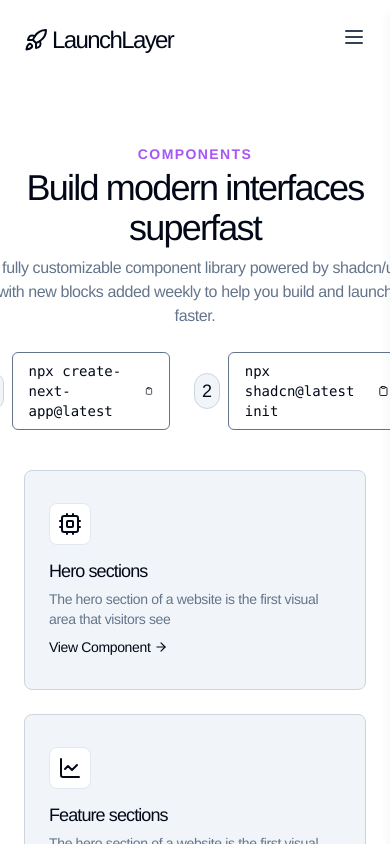
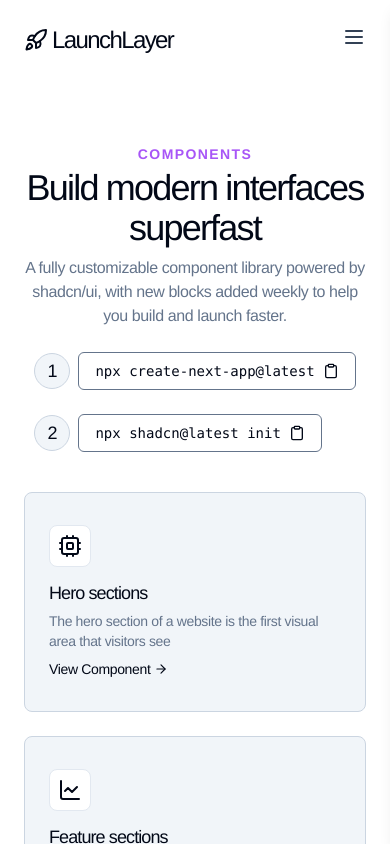
Before and after one commit to PiyushG-dev/launchlayer, a Next.js app: page /components in a window 390 px wide. Shown: the top 844 px of the page. Built offline with nearby package versions, Linux system fonts and the light colour scheme.

Commit message:
responsiveness added to new package-cmd-copy buttons

```diff
--- a/app/components/page.jsx
+++ b/app/components/page.jsx
@@ -46,7 +46,7 @@
               new blocks added weekly to help you build and launch faster.
             </p>
           </div>
-          <div className="flex gap-6 items-center">
+          <div className="flex flex-col gap-6 items-start sm:items-center sm:flex-row">
             <div className="flex items-center gap-2">
               <div className="w-9 h-9 bg-muted border border-slate-300 rounded-full flex items-center justify-center text-lg font-medium">
                 1
--- a/components/ui/hero-heading.jsx
+++ b/components/ui/hero-heading.jsx
@@ -22,7 +22,7 @@
               <span>🚀</span>
             </AnimatedGradientText>
             <h1 className="text-center text-5xl tracking-tighter sm:text-7xl sm:tracking-[-3.4px] sm:max-w-3xl mt-2">
-              Making design easy for engineers
+              An extensive collection of shadcn blocks
             </h1>
           </div>
           <p className="tracking-tight sm:text-lg text-muted-foreground sm:tracking-tighter sm:w-3/4 lg:w-2/4 text-center">
```
